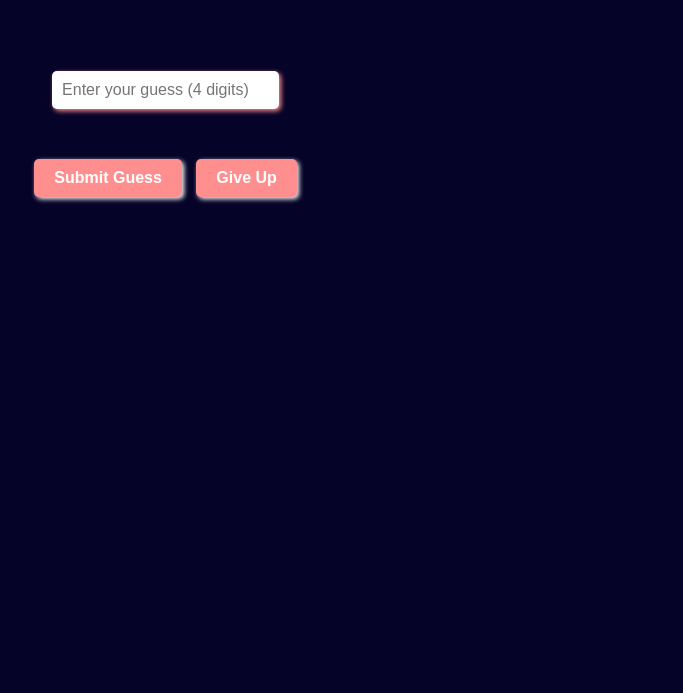
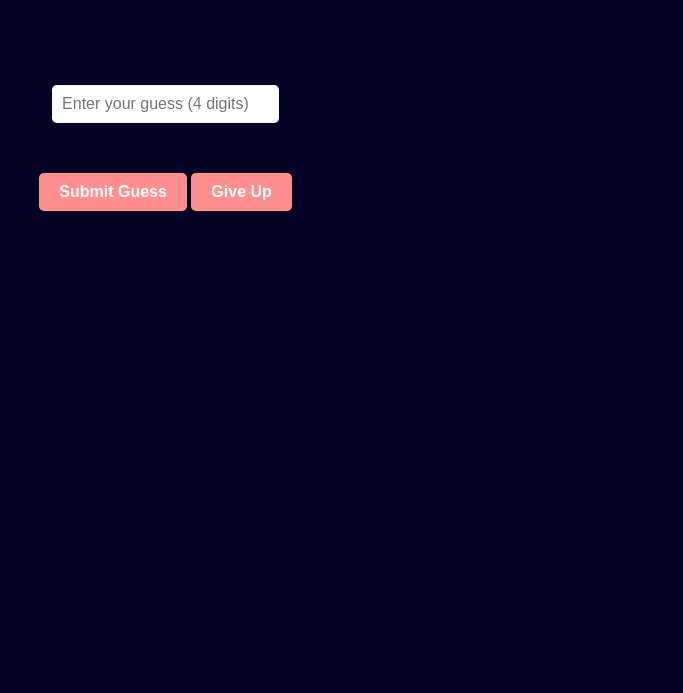
Before and after one commit to sricharangoud07/Bulls-and-Cows, a plain HTML site: page index.html in a window 1280 px wide. Shown: the part 107-800 px from the top of the page, without its empty margins (203-886 px from the left). Drawn offline with Linux system fonts and the light colour scheme.

Commit message:
make changes in css

```diff
--- a/index.css
+++ b/index.css
@@ -3,9 +3,12 @@
     font-family: Arial, sans-serif;
     text-align: center;
     padding: 20px;
-    background-color: rgb(5, 3, 39);
+    background-color: hsl(243, 86%, 8%);
     color: white;
     text-shadow: 3px 3px 5px rgb(255, 143, 143);
+}
+h1{
+    font-size: 40px;
 }
 #guessInput {
     padding: 10px;
@@ -13,36 +16,28 @@
     margin-right: 10px;
     border-radius: 5px;
     border: none;
-    box-shadow: 2px 2px 5px rgb(255, 143, 143);
     display: block;
     margin-left: auto;
     margin-right: auto;
     margin-bottom: 40px;
+    background-color: hsl(0, 0%, 100%);
 }
-#submitGuess {
+
+button{
     padding: 10px 20px;
     font-size: 16px;
     border-radius: 5px;
     border: none;
-    background-color: rgb(255, 143, 143);
-    box-shadow: 2px 2px 5px white;
+    background-color: hsl(0, 100%, 78%);
     font-weight: bold;
     color: white;
     margin-top: 10px;
     margin-bottom: 30px;
+    transition: 0.3s ease;
 }
-#giveUp {
-    padding: 10px 20px;
-    font-size: 16px;
-    border-radius: 5px;
-    border: none;
-    background-color: rgb(255, 143, 143);
+button:hover{
+    background-color: hsl(0, 100%, 76%);
     box-shadow: 2px 2px 5px white;
-    font-weight: bold;
-    color: white;
-    margin-top: 10px;
-    margin-bottom: 30px;
-    margin-left: 10px;
 }
 #feedback {
     margin-top: 20px;
@@ -63,6 +58,7 @@
     bottom: 0;
     right: 0;
     font-weight: bold;
+    margin-top: -50px;
 }
 
 .game-wrapper {
@@ -72,3 +68,7 @@
     gap: 20px;
     margin-top: 100px;
 }
+
+.tries-left{
+    font-size: 40px;
+}
```
